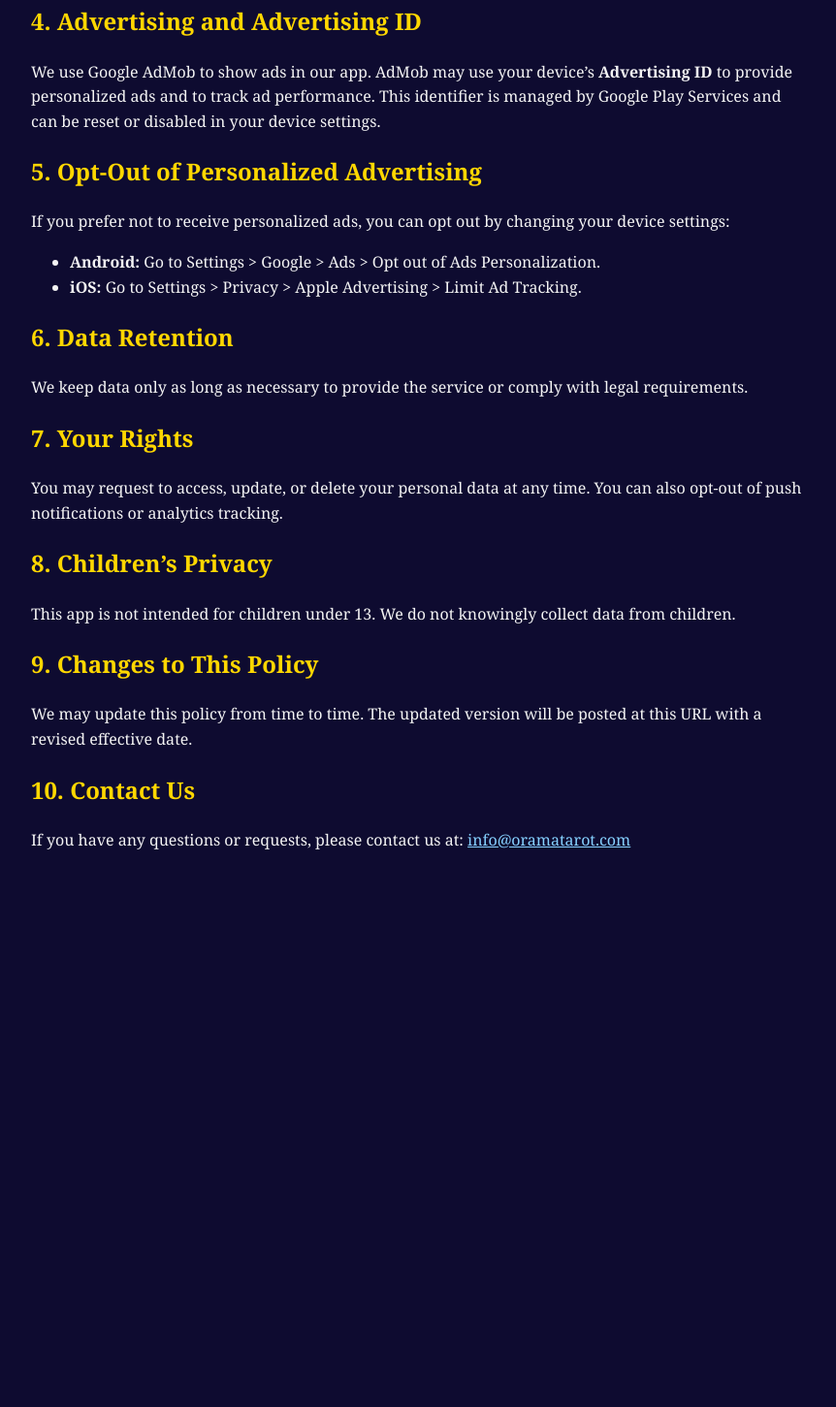
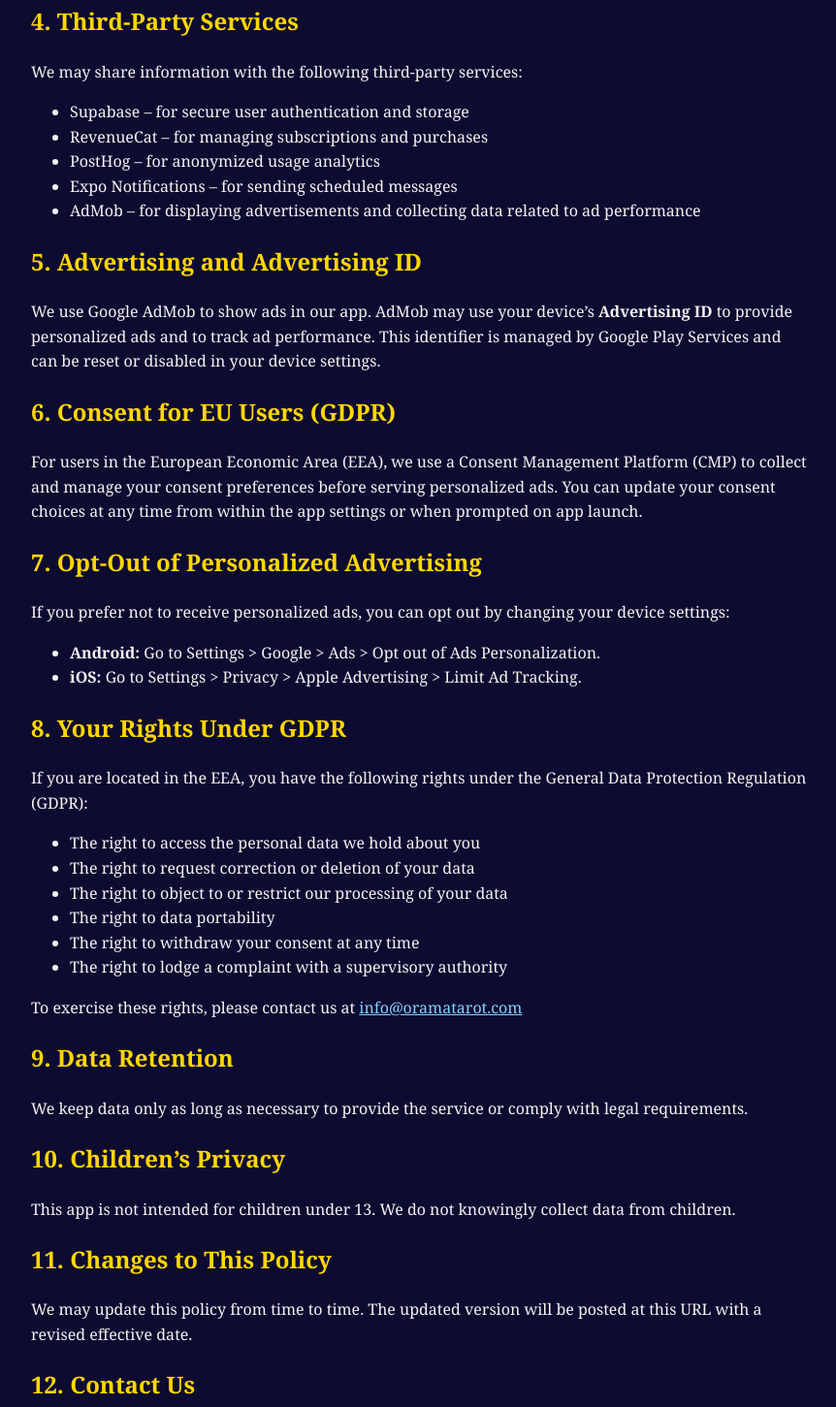
Before and after one commit to mdrakvn/privacy-orama-tarot, a plain HTML site: page index.html in a window 1280 px wide. Shown: the part 1023-2474 px from the top of the page at 97% size, without its empty margins (208-1070 px from the left). Before the commit the page ends 1942 px from the top, so only its background shows below. Drawn offline with Linux system fonts and the light colour scheme.

Commit message:
Update index.html

```diff
--- a/index.html
+++ b/index.html
@@ -38,7 +38,15 @@
   </ul>
   <p>We do not collect sensitive personal or financial information directly. All purchases are handled securely via Google Play and RevenueCat.</p>
 
-  <h2>2. How We Use Your Data</h2>
+  <h2>2. Legal Basis for Processing (GDPR)</h2>
+  <p>If you are located in the European Economic Area (EEA), we process your personal data under the following legal bases:</p>
+  <ul>
+    <li><strong>Consent:</strong> For sending push notifications, showing personalized ads, and analytics tracking.</li>
+    <li><strong>Performance of a Contract:</strong> To provide you with tarot readings and app features you request.</li>
+    <li><strong>Legitimate Interests:</strong> To improve app performance and understand user behavior, while respecting your rights.</li>
+  </ul>
+
+  <h2>3. How We Use Your Data</h2>
   <ul>
     <li>To provide personalized tarot readings</li>
     <li>To improve app performance and user experience</li>
@@ -47,7 +55,7 @@
     <li>To display ads and measure ad performance using AdMob</li>
   </ul>
 
-  <h2>3. Third-Party Services</h2>
+  <h2>4. Third-Party Services</h2>
   <p>We may share information with the following third-party services:</p>
   <ul>
     <li>Supabase – for secure user authentication and storage</li>
@@ -57,29 +65,41 @@
     <li>AdMob – for displaying advertisements and collecting data related to ad performance</li>
   </ul>
 
-  <h2>4. Advertising and Advertising ID</h2>
+  <h2>5. Advertising and Advertising ID</h2>
   <p>We use Google AdMob to show ads in our app. AdMob may use your device’s <strong>Advertising ID</strong> to provide personalized ads and to track ad performance. This identifier is managed by Google Play Services and can be reset or disabled in your device settings.</p>
 
-  <h2>5. Opt-Out of Personalized Advertising</h2>
+  <h2>6. Consent for EU Users (GDPR)</h2>
+  <p>For users in the European Economic Area (EEA), we use a Consent Management Platform (CMP) to collect and manage your consent preferences before serving personalized ads. You can update your consent choices at any time from within the app settings or when prompted on app launch.</p>
+
+  <h2>7. Opt-Out of Personalized Advertising</h2>
   <p>If you prefer not to receive personalized ads, you can opt out by changing your device settings:</p>
   <ul>
     <li><strong>Android:</strong> Go to Settings > Google > Ads > Opt out of Ads Personalization.</li>
     <li><strong>iOS:</strong> Go to Settings > Privacy > Apple Advertising > Limit Ad Tracking.</li>
   </ul>
 
-  <h2>6. Data Retention</h2>
+  <h2>8. Your Rights Under GDPR</h2>
+  <p>If you are located in the EEA, you have the following rights under the General Data Protection Regulation (GDPR):</p>
+  <ul>
+    <li>The right to access the personal data we hold about you</li>
+    <li>The right to request correction or deletion of your data</li>
+    <li>The right to object to or restrict our processing of your data</li>
+    <li>The right to data portability</li>
+    <li>The right to withdraw your consent at any time</li>
+    <li>The right to lodge a complaint with a supervisory authority</li>
+  </ul>
+  <p>To exercise these rights, please contact us at <a href="mailto:info@oramatarot.com">info@oramatarot.com</a></p>
+
+  <h2>9. Data Retention</h2>
   <p>We keep data only as long as necessary to provide the service or comply with legal requirements.</p>
 
-  <h2>7. Your Rights</h2>
-  <p>You may request to access, update, or delete your personal data at any time. You can also opt-out of push notifications or analytics tracking.</p>
-
-  <h2>8. Children’s Privacy</h2>
+  <h2>10. Children’s Privacy</h2>
   <p>This app is not intended for children under 13. We do not knowingly collect data from children.</p>
 
-  <h2>9. Changes to This Policy</h2>
+  <h2>11. Changes to This Policy</h2>
   <p>We may update this policy from time to time. The updated version will be posted at this URL with a revised effective date.</p>
 
-  <h2>10. Contact Us</h2>
+  <h2>12. Contact Us</h2>
   <p>If you have any questions or requests, please contact us at: <a href="mailto:info@oramatarot.com">info@oramatarot.com</a></p>
 </body>
 </html>
```
